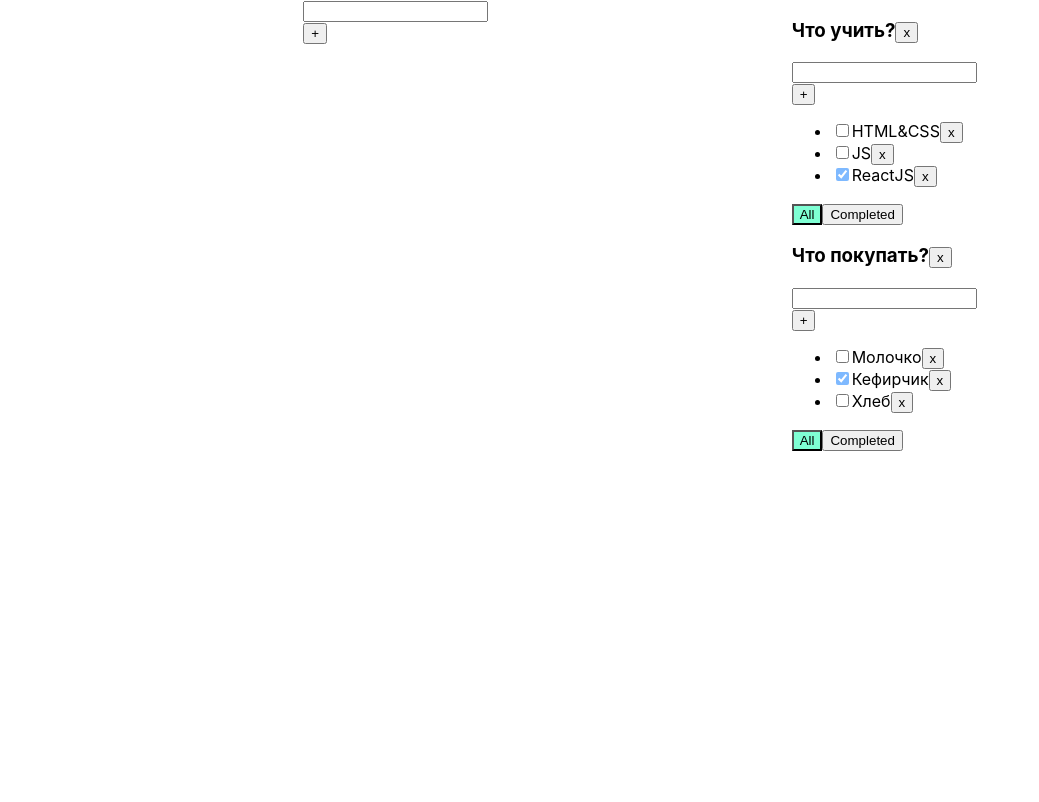
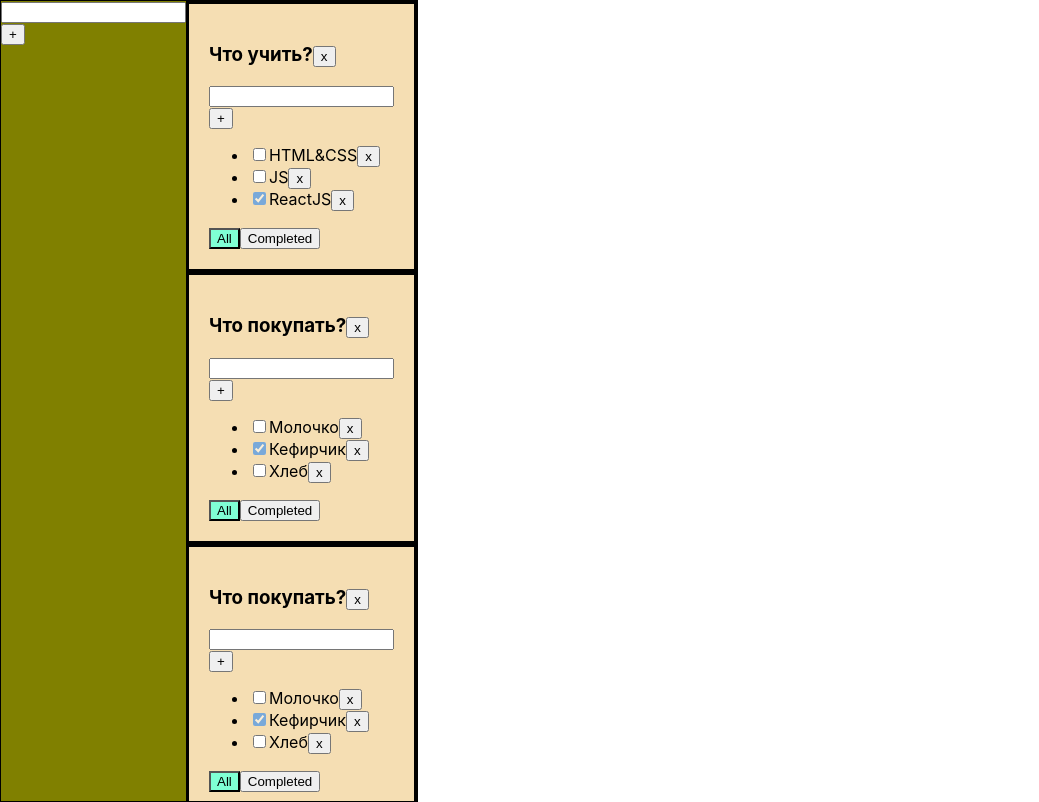
Before and after one commit to YACHNIKMIKHAIL/SamuraiTodolist, a React (Create React App) app: page / in a window 1280 px wide. Shown: the whole page, without its empty margins (0-1039 px from the left). Built offline with nearby package versions, Linux system fonts and the light colour scheme.

Commit message:
i am losted commit

```diff
--- a/src/App.tsx
+++ b/src/App.tsx
@@ -5,7 +5,7 @@ import styled from "styled-components";
 import {v1} from "uuid";
 import AddForm from "./Components/AddForm";
 import TodolistsMap from "./Components/TodolistsMap";
-
+import img from './Components/Images/wallpaperflare.com_wallpaper (9).jpg'
 
 export type TasksStateType = { [key: string]: Array<TaskType> }
 
@@ -15,6 +15,13 @@ function App() {
 
     let initTodolists: TodolistType[] = [
         {id: todolist1, title: "Что учить?", filter: 'all'},
+        {id: todolist2, title: "Что покупать?", filter: 'all'},
+        {id: todolist2, title: "Что покупать?", filter: 'all'},
+        {id: todolist2, title: "Что покупать?", filter: 'all'},
+        {id: todolist2, title: "Что покупать?", filter: 'all'},
+        {id: todolist2, title: "Что покупать?", filter: 'all'},
+        {id: todolist2, title: "Что покупать?", filter: 'all'},
+        {id: todolist2, title: "Что покупать?", filter: 'all'},
         {id: todolist2, title: "Что покупать?", filter: 'all'}
     ]
 
@@ -22,6 +29,21 @@ function App() {
         [todolist1]: [{id: v1(), title: "HTML&CSS", isDone: false},
             {id: v1(), title: "JS", isDone: false},
             {id: v1(), title: "ReactJS", isDone: true}],
+        [todolist2]: [{id: v1(), title: "Молочко", isDone: false},
+            {id: v1(), title: "Кефирчик", isDone: true},
+            {id: v1(), title: "Хлеб", isDone: false}],
+        [todolist2]: [{id: v1(), title: "Молочко", isDone: false},
+            {id: v1(), title: "Кефирчик", isDone: true},
+            {id: v1(), title: "Хлеб", isDone: false}],
+        [todolist2]: [{id: v1(), title: "Молочко", isDone: false},
+            {id: v1(), title: "Кефирчик", isDone: true},
+            {id: v1(), title: "Хлеб", isDone: false}],
+        [todolist2]: [{id: v1(), title: "Молочко", isDone: false},
+            {id: v1(), title: "Кефирчик", isDone: true},
+            {id: v1(), title: "Хлеб", isDone: false}],
+        [todolist2]: [{id: v1(), title: "Молочко", isDone: false},
+            {id: v1(), title: "Кефирчик", isDone: true},
+            {id: v1(), title: "Хлеб", isDone: false}],
         [todolist2]: [{id: v1(), title: "Молочко", isDone: false},
             {id: v1(), title: "Кефирчик", isDone: true},
             {id: v1(), title: "Хлеб", isDone: false}]
@@ -83,6 +105,13 @@ function App() {
 export default App;
 
 const AppCase = styled.div`
-  display: flex;
-  justify-content: space-evenly;
+  height: 100vh;
+  display: inline-flex;
+  flex-direction: row;
+  border: 1px solid #000;
+  background-size: contain;
+  background: url(${img});
+  background-color: olive;
+  overflow: auto;
+  flex-wrap: nowrap;
 `
--- a/src/Components/AddForm.tsx
+++ b/src/Components/AddForm.tsx
@@ -1,6 +1,8 @@
 import React, {ChangeEvent, useState} from 'react';
 import Input from "./Input";
 import Button from "./Button";
+import styled from "styled-components";
+import img from "./Images/wallpaperflare.com_wallpaper (9).jpg";
 
 type AddFormType = {
     callback: (title: string) => void
@@ -27,15 +29,19 @@ const AddForm = ({callback, ...props}: AddFormType) => {
     const onKeyEnter = (e: React.KeyboardEvent<HTMLInputElement>) => e.key === 'Enter' ? addTask() : ''
 
     return (
-        <div>
+        <FormCase>
             <Input callback={addTask}
                    title={title}
                    onChangeInput={onChangeInput}
                    onKeyEnter={onKeyEnter}
                    error={error}/>
             <Button callback={addTask} name={'+'}/>
-        </div>
+        </FormCase>
     );
 };
 
 export default AddForm;
+
+const FormCase = styled.div`
+
+`
--- a/src/Todolist.tsx
+++ b/src/Todolist.tsx
@@ -2,6 +2,7 @@ import React from 'react';
 import AddForm from "./Components/AddForm";
 import EditableSpan from "./Components/EditableSpan";
 import TasksMap from "./Components/TasksMap";
+import styled from "styled-components";
 
 export type FilterType = 'all' | 'complited' | 'active'
 export type TodolistType = {
@@ -47,7 +48,7 @@ export function Todolist({
     const addTaskX = (title: string) => addTask(title, todolistID)
     const changeTodolistTitleX = (newTitle: string) => changeTodolistTitle(newTitle, todolistID)
 
-    return <div>
+    return (<TodolistCase>
         <h3><EditableSpan title={title} callback={changeTodolistTitleX}/>
             <button onClick={removeTodolistX}>x</button>
         </h3>
@@ -69,5 +70,16 @@ export function Todolist({
                     onClick={() => changeFilterX('complited')}>Completed
             </button>
         </div>
-    </div>
+    </TodolistCase>)
 }
+
+const TodolistCase = styled.div`
+  display: flex;
+  flex-direction: column;
+  justify-content: space-evenly;
+  border: 3px solid black;
+  background-size: contain;
+  background-color: wheat;
+  width: fit-content;
+  padding: 20px;
+`
```
